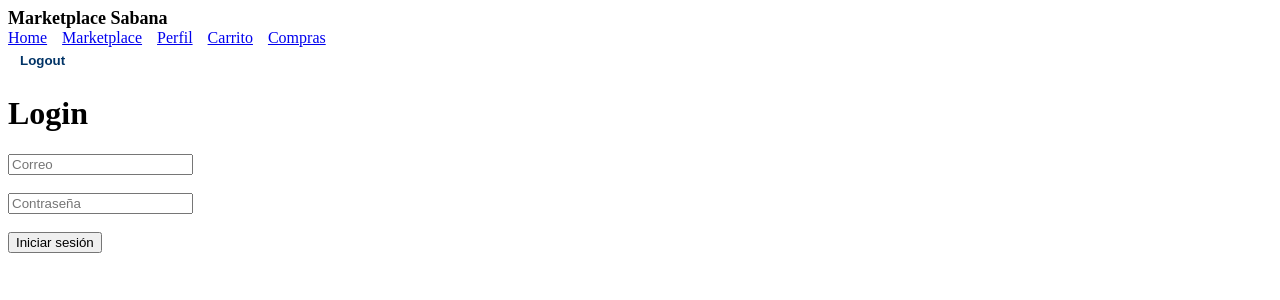
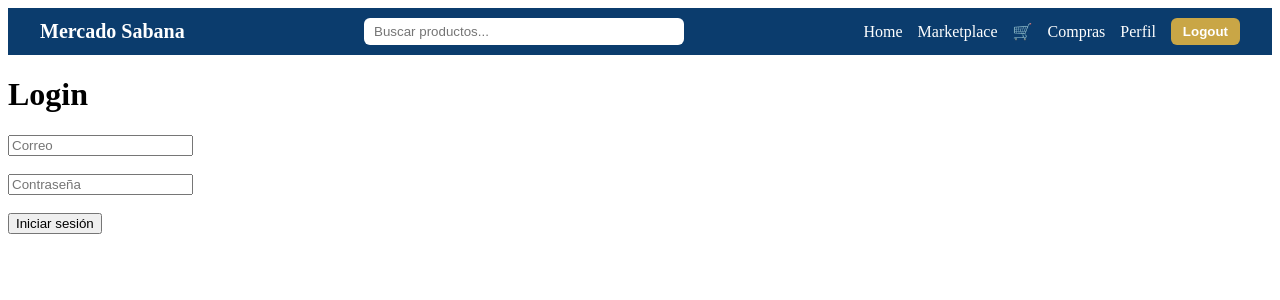
Before and after one commit to DSAW-2026-1/proyecto-final-fe-pyt, a React app: page /login in a window 1280 px wide. Shown: the top 300 px of the page. Built offline with nearby package versions, Linux system fonts and the light colour scheme; sample sign-in values are in the browser's storage; the HTML template or start-up script is replaced by a standard one.

Commit message:
add become seller route

```diff
--- a/src/components/Navbar.jsx
+++ b/src/components/Navbar.jsx
@@ -11,25 +11,90 @@ function Navbar() {
   };
 
   return (
-    <nav className="navbar">
+    <nav style={{
+      background: "#0B3C6D",
+      color: "white",
+      padding: "10px 20px"
+    }}>
 
-      {/* LOGO / NOMBRE */}
-      <div style={{ fontWeight: "bold", fontSize: "18px" }}>
-        Marketplace Sabana
+      <div style={{
+        display: "flex",
+        alignItems: "center",
+        justifyContent: "space-between",
+        maxWidth: "1200px",
+        margin: "auto"
+      }}>
+
+        {/* LOGO */}
+        <div style={{
+          fontWeight: "bold",
+          fontSize: "20px"
+        }}>
+          Mercado Sabana
         </div>
 
+        {/* BUSCADOR */}
+        {
+          token && (
+            <input
+              type="text"
+              placeholder="Buscar productos..."
+              style={{
+                width: "300px",
+                padding: "6px 10px",
+                borderRadius: "6px",
+                border: "none",
+                outline: "none"
+              }}
+            />
+          )
+        }
+
         {/* LINKS */}
-      <div style={{ display: "flex", gap: "15px", alignItems: "center" }}>
+        <div style={{
+          display: "flex",
+          gap: "15px",
+          alignItems: "center"
+        }}>
 
-        <Link to="/">Home</Link>
+          <Link to="/" style={{ color: "white", textDecoration: "none" }}>
+            Home
+          </Link>
 
           {
             token && (
               <>
-              <Link to="/marketplace">Marketplace</Link>
-              <Link to="/profile">Perfil</Link>
-              <Link to="/cart">Carrito</Link>
-              <Link to="/purchases">Compras</Link>
+                <Link to="/marketplace" style={{ color: "white", textDecoration: "none" }}>
+                  Marketplace
+                </Link>
+
+                <Link to="/cart" style={{ color: "white", textDecoration: "none" }}>
+                  🛒
+                </Link>
+
+                <Link to="/purchases" style={{ color: "white", textDecoration: "none" }}>
+                  Compras
+                </Link>
+
+                <Link to="/profile" style={{ color: "white", textDecoration: "none" }}>
+                  Perfil
+                </Link>
+
+                {/* LOGOUT */}
+                <button
+                  onClick={logout}
+                  style={{
+                    background: "#C9A646",
+                    color: "white",
+                    border: "none",
+                    padding: "6px 12px",
+                    borderRadius: "6px",
+                    cursor: "pointer",
+                    fontWeight: "bold"
+                  }}
+                >
+                  Logout
+                </button>
               </>
             )
           }
@@ -37,33 +102,20 @@ function Navbar() {
           {
             !token && (
               <>
-              <Link to="/login">Login</Link>
-              <Link to="/register">Register</Link>
+                <Link to="/login" style={{ color: "white", textDecoration: "none" }}>
+                  Login
+                </Link>
+
+                <Link to="/register" style={{ color: "white", textDecoration: "none" }}>
+                  Register
+                </Link>
               </>
             )
           }
 
         </div>
 
-      {/* BOTÓN LOGOUT */}
-      {
-        token && (
-          <button
-            onClick={logout}
-            style={{
-              background: "white",
-              color: "#003366",
-              border: "none",
-              padding: "6px 12px",
-              borderRadius: "5px",
-              cursor: "pointer",
-              fontWeight: "bold"
-            }}
-          >
-            Logout
-          </button>
-        )
-      }
+      </div>
 
     </nav>
   );
--- a/src/index.css
+++ b/src/index.css
@@ -1,17 +1,19 @@
 :root {
   /* 🎨 COLORES SABANA */
-  --primary: #003366;
-  --primary-light: #0055A5;
+  --primary: #0B3C6D;
+  --primary-light: #1E5A96;
   --primary-soft: #E6F0FA;
 
+  --gold: #C9A646;
+
   --text: #333;
-  --text-h: #003366;
+  --text-h: #0B3C6D;
 
   --bg: #F5F7FA;
   --card-bg: #ffffff;
 
-  --border: #dcdcdc;
-  --shadow: rgba(0, 0, 0, 0.1) 0 4px 10px;
+  --border: #e0e0e0;
+  --shadow: 0 4px 12px rgba(0, 0, 0, 0.08);
 
   --radius: 10px;
 
@@ -61,24 +63,33 @@ h2 {
 
 .navbar {
   background-color: var(--primary);
-  padding: 15px 20px;
+  padding: 12px 20px;
   display: flex;
-  gap: 20px;
   align-items: center;
+  justify-content: space-between;
 }
 
+/* links */
 .navbar a {
   color: white;
   text-decoration: none;
-  font-weight: bold;
+  font-weight: 500;
 }
 
 .navbar a:hover {
-  text-decoration: underline;
+  opacity: 0.8;
 }
 
+/* buscador */
+.navbar input {
+  width: 300px;
+  padding: 6px 10px;
+  border-radius: 6px;
+  border: none;
+}
+
+/* botón logout */
 .navbar button {
-  margin-left: auto;
   background: white;
   color: var(--primary);
   border: none;
@@ -100,8 +111,8 @@ h2 {
 /* ===================== */
 
 .grid {
-  display: flex;
-  flex-wrap: wrap;
+  display: grid;
+  grid-template-columns: repeat(auto-fill, minmax(250px, 1fr));
   gap: 20px;
 }
 
@@ -112,10 +123,9 @@ h2 {
 .card {
   background: var(--card-bg);
   border-radius: var(--radius);
-  padding: 15px;
-  width: 280px;
+  overflow: hidden;
   box-shadow: var(--shadow);
-  transition: 0.2s;
+  transition: all 0.2s ease;
 }
 
 .card:hover {
@@ -128,7 +138,28 @@ h2 {
 
 .card img {
   width: 100%;
-  border-radius: var(--radius);
+  height: 180px;
+  object-fit: cover;
+}
+
+/* contenido card */
+.card-content {
+  padding: 12px;
+}
+
+/* ===================== */
+/* BADGE (Nuevo / Usado) */
+/* ===================== */
+
+.badge {
+  position: absolute;
+  background: var(--primary-light);
+  color: white;
+  padding: 4px 8px;
+  border-radius: 6px;
+  font-size: 12px;
+  top: 10px;
+  left: 10px;
 }
 
 /* ===================== */
@@ -143,18 +174,31 @@ h2 {
   border-radius: var(--radius);
   cursor: pointer;
   margin-top: 10px;
+  transition: 0.2s;
 }
 
 .btn:hover {
   background-color: var(--primary);
 }
 
+/* botón dorado */
+.btn-gold {
+  background-color: var(--gold);
+  color: white;
+}
+
+.btn-gold:hover {
+  opacity: 0.9;
+}
+
+/* eliminar */
 .btn-danger {
   background-color: #cc0000;
   color: white;
   margin-left: 5px;
 }
 
+/* secundario */
 .btn-secondary {
   background-color: #999;
   color: white;
@@ -168,10 +212,17 @@ h2 {
 input, textarea, select {
   width: 100%;
   padding: 8px;
-  margin-top: 8px;
   border-radius: var(--radius);
   border: 1px solid var(--border);
   box-sizing: border-box;
+  font-size: 14px;
+}
+
+input:focus,
+textarea:focus,
+select:focus {
+  outline: none;
+  border-color: var(--primary-light);
 }
 
 /* ===================== */
@@ -185,16 +236,12 @@ form {
 }
 
 /* ===================== */
-/* BADGES */
+/* TEXTO SECUNDARIO */
 /* ===================== */
 
-.badge {
-  background: var(--primary-soft);
-  color: var(--primary);
-  padding: 4px 8px;
-  border-radius: 6px;
-  font-size: 12px;
-  display: inline-block;
+.text-muted {
+  color: gray;
+  font-size: 14px;
 }
 
 /* ===================== */
@@ -202,11 +249,13 @@ form {
 /* ===================== */
 
 @media (max-width: 768px) {
-  .grid {
-    justify-content: center;
+
+  .navbar input {
+    display: none;
   }
 
-  .card {
-    width: 100%;
+  .grid {
+    grid-template-columns: 1fr;
   }
+
 }
--- a/src/pages/Marketplace.jsx
+++ b/src/pages/Marketplace.jsx
@@ -108,7 +108,7 @@ function Marketplace() {
       loadProducts();
     } catch (error) {
       console.error(error);
-      alert("Error al eliminar");
+      alert(error.response?.data?.error || "Error al eliminar");
     }
   };
 
@@ -124,13 +124,18 @@ function Marketplace() {
       image: prompt("Imagen URL", product.image)
     };
 
+    // ❌ si cancela algún campo
+    if (Object.values(newData).some(v => v === null)) {
+      return alert("Edición cancelada");
+    }
+
     try {
       await updateProduct(product.id, newData);
       alert("Producto actualizado ✅");
       loadProducts();
     } catch (error) {
       console.error(error);
-      alert("Error al editar");
+      alert(error.response?.data?.error || "Error al editar");
     }
   };
 
@@ -147,9 +152,19 @@ function Marketplace() {
   // UI
   // ===============================
   return (
-    <div style={{ background: "#f5f7fb", minHeight: "100vh", padding: "30px" }}>
+    <div style={{
+      background: "#F5F5F5",
+      minHeight: "100vh",
+      padding: "30px"
+    }}>
 
-      <h1 style={{ color: "#002F6C" }}>Marketplace 🛒</h1>
+      {/* HEADER */}
+      <h1 style={{
+        color: "#0B3C6D",
+        marginBottom: 20
+      }}>
+        Marketplace 🛒
+      </h1>
 
       {/* ================= FORM ================= */}
       {
@@ -157,12 +172,14 @@ function Marketplace() {
           <div style={{
             background: "white",
             padding: 20,
-            borderRadius: 10,
+            borderRadius: 12,
             marginBottom: 30,
-            boxShadow: "0px 2px 10px rgba(0,0,0,0.1)"
+            boxShadow: "0px 4px 12px rgba(0,0,0,0.1)"
           }}>
 
-            <h2 style={{ color: "#0056b3" }}>Publicar producto</h2>
+            <h2 style={{ color: "#1E5A96" }}>
+              Publicar producto
+            </h2>
 
             <form onSubmit={handleSubmit}>
 
@@ -199,11 +216,10 @@ function Marketplace() {
               <br /><br />
 
               <button style={{
-                background: "#002F6C",
+                background: "#C9A646",
                 color: "white",
                 padding: "10px 20px",
-                border: "none",
-                borderRadius: 5
+                borderRadius: 6
               }}>
                 Publicar
               </button>
@@ -216,7 +232,7 @@ function Marketplace() {
       {/* ================= PRODUCTOS ================= */}
       <div style={{
         display: "grid",
-        gridTemplateColumns: "repeat(auto-fill, minmax(250px, 1fr))",
+        gridTemplateColumns: "repeat(auto-fill, minmax(260px, 1fr))",
         gap: "20px"
       }}>
 
@@ -225,31 +241,45 @@ function Marketplace() {
 
             <div key={product.id} style={{
               background: "white",
-              borderRadius: 10,
-              padding: 15,
-              boxShadow: "0px 2px 10px rgba(0,0,0,0.1)"
+              borderRadius: 12,
+              overflow: "hidden",
+              boxShadow: "0px 4px 12px rgba(0,0,0,0.1)",
+              transition: "0.2s"
             }}>
 
+              {/* IMAGEN */}
               <img
                 src={product.image}
                 alt={product.title}
                 style={{
                   width: "100%",
-                  height: 150,
-                  objectFit: "cover",
-                  borderRadius: 8
+                  height: 180,
+                  objectFit: "cover"
                 }}
               />
 
+              {/* CONTENIDO */}
+              <div style={{ padding: 15 }}>
+
                 <h3>{product.title}</h3>
-              <p>{product.description}</p>
+
+                <p style={{ color: "gray", fontSize: 14 }}>
+                  {product.description}
+                </p>
 
                 <p><strong>Stock:</strong> {product.stock}</p>
-              <p style={{ color: "#0056b3", fontWeight: "bold" }}>
+
+                <p style={{
+                  color: "#1E5A96",
+                  fontWeight: "bold",
+                  fontSize: 18
+                }}>
                   ${product.price}
                 </p>
 
+                {/* VENDEDOR */}
                 <p>👤 {product.sellerInfo?.name}</p>
+
                 <p>
                   ⭐ {
                     product.sellerInfo?.rating === "Nuevo"
@@ -258,28 +288,36 @@ function Marketplace() {
                   }
                 </p>
 
+                {/* BOTÓN CARRITO */}
                 <button
                   onClick={() => handleAddToCart(product.id)}
                   style={{
-                  background: "#0056b3",
+                    background: "#0B3C6D",
                     color: "white",
-                  border: "none",
                     padding: 8,
-                  borderRadius: 5,
+                    borderRadius: 6,
+                    width: "100%",
                     marginTop: 10
                   }}
                 >
                   🛒 Agregar
                 </button>
 
+                {/* EDITAR / ELIMINAR */}
                 {
                   (user?.id === product.seller || user?.role === "admin") && (
-                  <div style={{ marginTop: 10 }}>
+                    <div style={{
+                      display: "flex",
+                      justifyContent: "space-between",
+                      marginTop: 10
+                    }}>
                       <button onClick={() => handleEdit(product)}>✏️</button>
                       <button onClick={() => handleDelete(product.id)}>🗑️</button>
                     </div>
                   )
                 }
+
+              </div>
 
             </div>
 
```
Lines whose indentation alone changed are shown as unchanged.
